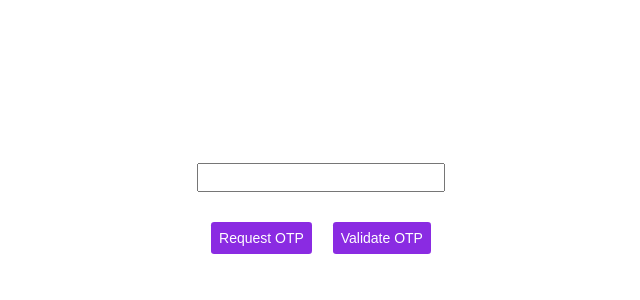
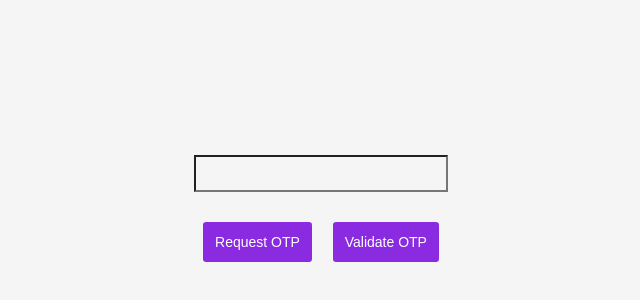
Before and after one commit to Max-DeProgrammer17/OTP-Request, a plain HTML site: page index.html in a window 1280 px wide. Shown: the part 200-500 px from the top of the page, without its empty margins (319-959 px from the left). Drawn offline with Linux system fonts and the light colour scheme.

Commit message:
done with ui

```diff
--- a/index.css
+++ b/index.css
@@ -6,6 +6,7 @@ body{
     align-items: center;
     flex-direction: column;
     gap: 30px;
+    background-color: whitesmoke;
 }
 
 input{
@@ -15,6 +16,8 @@ input{
     font-family: 'Times New Roman', Times, serif;
     font-weight: bold;
     text-align: center;
+    padding: 5px;
+    background-color: whitesmoke;
 }
 
 input:focus{
@@ -33,7 +36,7 @@ input:focus{
     gap: 1.3rem;
 }
 .bottom button{
-  padding: 8px;
+  padding: 12px;
   font-size: 14px;
   border-radius: 0.2rem;
   border: none;
```
